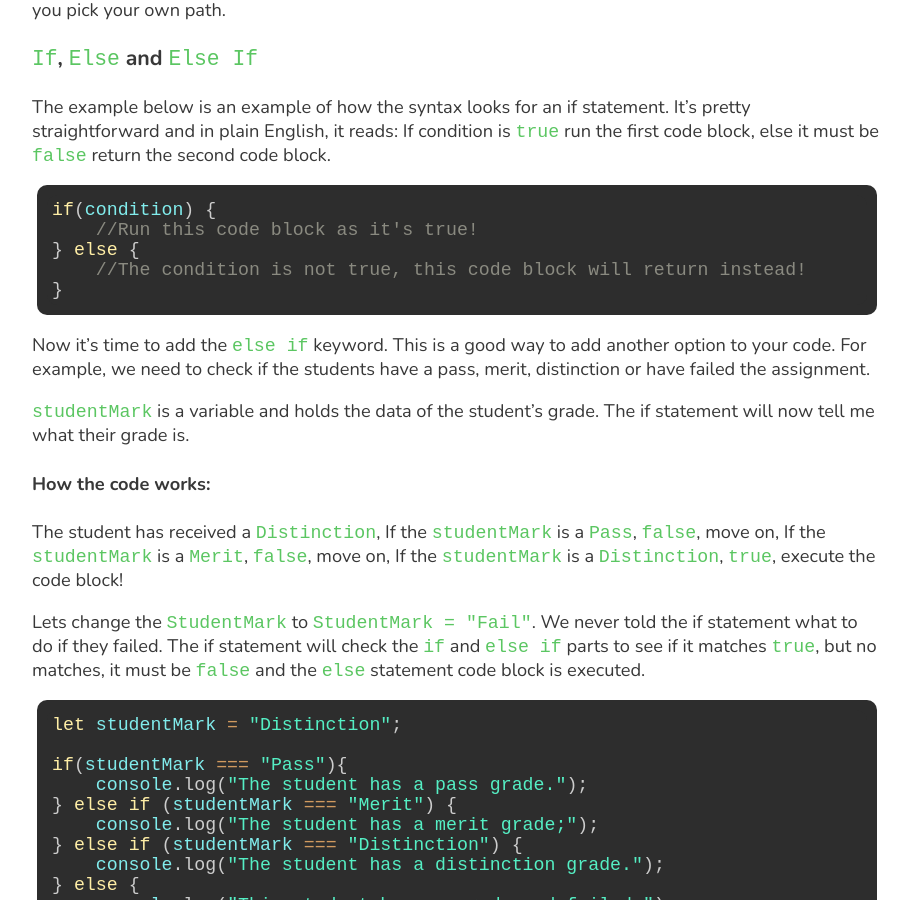
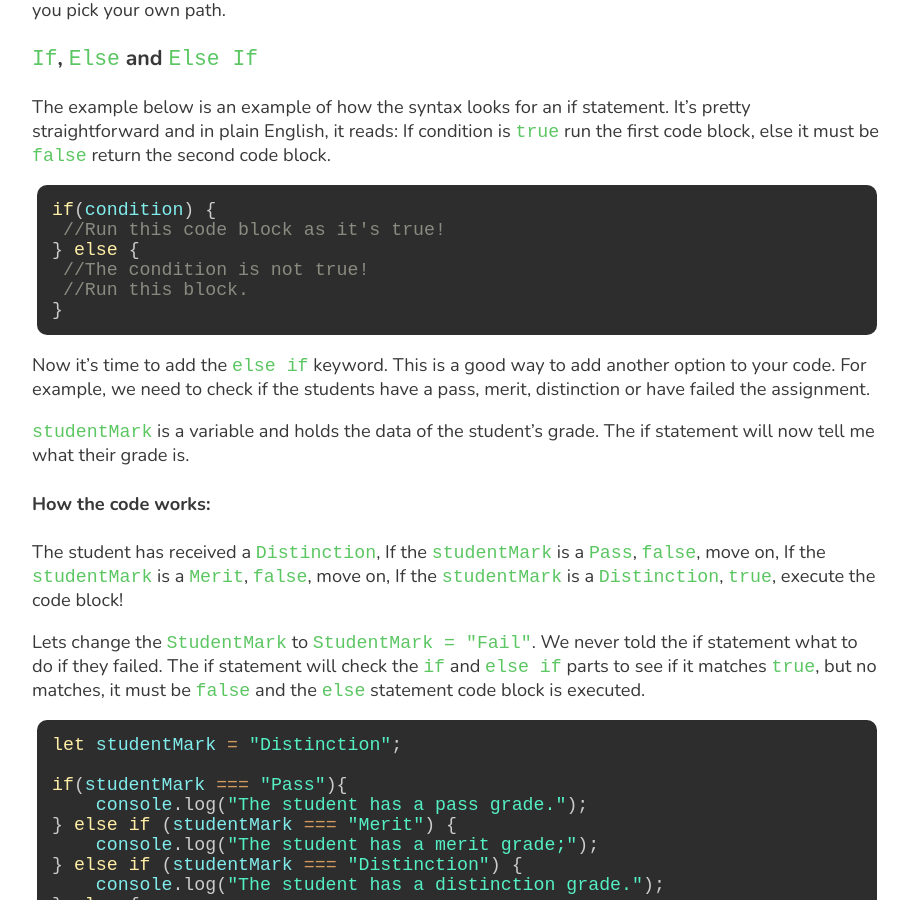
Before and after one commit to jackwebdev/Blog, a Jekyll site: the page built from _posts/2019-01-10-javascript-basics.markdown, in a window 1280 px wide and 900 px high, scrolled down 5382 px. Shown: the whole window, without its empty margins (183-1093 px from the left). Built offline with Jekyll 4.4.1, drawn with Linux system fonts in a browser that asks for light colours; some web fonts are replaced; some of the changed text lies outside the part shown.

Commit message:
Changed some text

````diff
--- a/_posts/2019-01-10-javascript-basics.markdown
+++ b/_posts/2019-01-10-javascript-basics.markdown
@@ -170,9 +170,10 @@ The example below is an example of how the syntax looks for an if statement. It'
 
 ```javascript
 if(condition) {
-    //Run this code block as it's true!
+ //Run this code block as it's true!
 } else {
-    //The condition is not true, this code block will return instead!
+ //The condition is not true!
+ //Run this block.
 }
 ```
 
````
